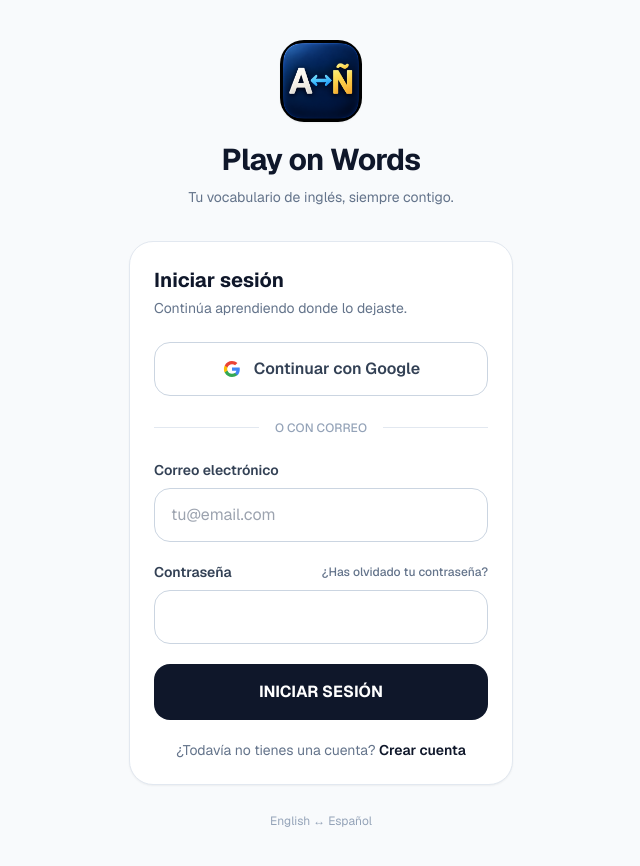
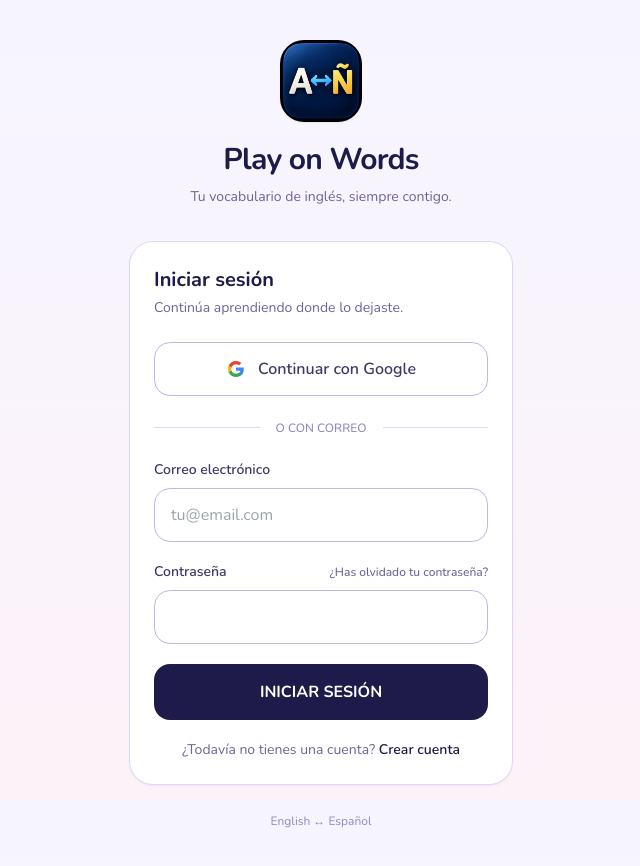
Before and after one commit to avecilla04/play-on-words, a Next.js app: page /auth/login in a window 1280 px wide. Shown: the top 866 px of the page, without its empty margins (319-959 px from the left). Built offline with nearby package versions, Linux system fonts and the light colour scheme.

Commit message:
Nuevo estilo

```diff
--- a/app/globals.css
+++ b/app/globals.css
@@ -73,7 +73,7 @@ body {
   min-height: 100%;
   margin: 0;
   overflow-x: hidden;
-  background: #f8fafc;
+    background: linear-gradient(180deg, #f6f5ff 0%, #fdf2f8 100%) fixed;
 }
 
 body {
@@ -82,15 +82,9 @@ body {
 }
 
 /* Contenedor principal adaptado a iPhone / PWA */
-.app-shell {
-  width: 100%;
-  min-height: 100dvh;
-
-  padding-top: max(16px, env(safe-area-inset-top));
-  padding-bottom: max(24px, env(safe-area-inset-bottom));
-
-  padding-left: max(16px, env(safe-area-inset-left));
-  padding-right: max(16px, env(safe-area-inset-right));
+.app-shell,
+main.min-h-screen {
+  background: transparent !important;
 }
 
 /* Evita el zoom automático de iOS al escribir */
@@ -132,3 +126,8 @@ select {
     animation: none;
   }
 }
+
+.app-shell,
+main.min-h-screen {
+  background: transparent !important;
+}
--- a/app/layout.tsx
+++ b/app/layout.tsx
@@ -1,5 +1,5 @@
 import type { Metadata, Viewport } from "next";
-import { Geist } from "next/font/google";
+import { Nunito } from "next/font/google";
 import { ThemeProvider } from "next-themes";
 import "./globals.css";
 
@@ -39,7 +39,7 @@ export const metadata: Metadata = {
   },
 };
 
-const geistSans = Geist({
+const geistSans = Nunito({
   variable: "--font-geist-sans",
   display: "swap",
   subsets: ["latin"],
--- a/app/protected/page.tsx
+++ b/app/protected/page.tsx
@@ -125,7 +125,7 @@ export default async function ProtectedPage() {
             className="flex items-center gap-4 rounded-2xl border border-slate-200 bg-white p-5 shadow-sm transition hover:bg-slate-50"
           >
             <div className="flex h-11 w-11 items-center justify-center rounded-xl bg-slate-100 text-xl">
-
+              📖
             </div>
 
             <div>
@@ -144,7 +144,7 @@ export default async function ProtectedPage() {
             className="flex items-center gap-4 rounded-2xl border border-slate-200 bg-white p-5 shadow-sm transition hover:bg-slate-50"
           >
             <div className="flex h-11 w-11 items-center justify-center rounded-xl bg-slate-100 text-xl">
-              🏷
+              🗂️
             </div>
 
             <div>
--- a/tailwind.config.ts
+++ b/tailwind.config.ts
@@ -11,6 +11,19 @@ export default {
   theme: {
     extend: {
       colors: {
+        slate: {
+          50: "#f6f5ff",
+          100: "#eceafd",
+          200: "#dcd8f7",
+          300: "#bdb7e6",
+          400: "#8f88c2",
+          500: "#6b6599",
+          600: "#524c7d",
+          700: "#3f3966",
+          800: "#2c2752",
+          900: "#1e1b4b",
+          950: "#120f33",
+        },
         background: "hsl(var(--background))",
         foreground: "hsl(var(--foreground))",
         card: {
```
Also changed, not shown: 1 other file (tests, documents, lock files or other folders).
